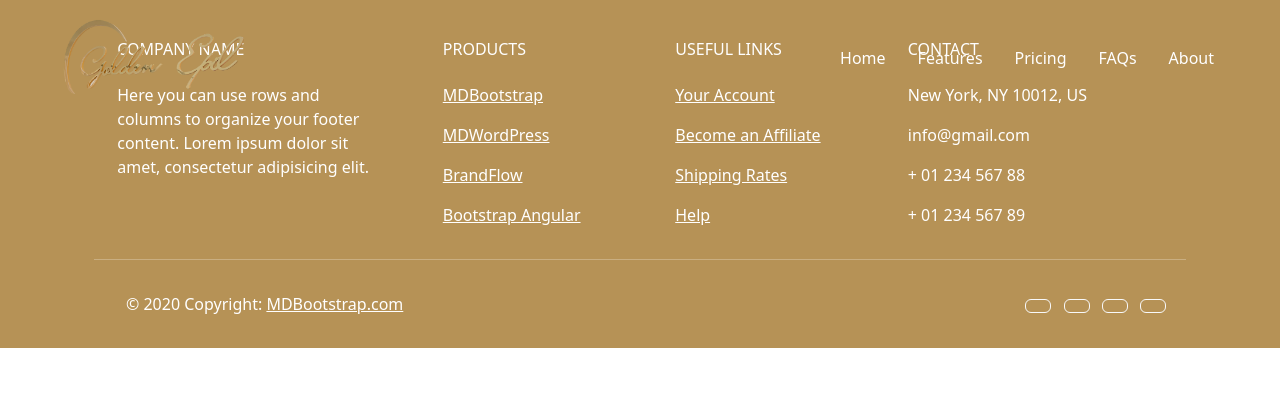
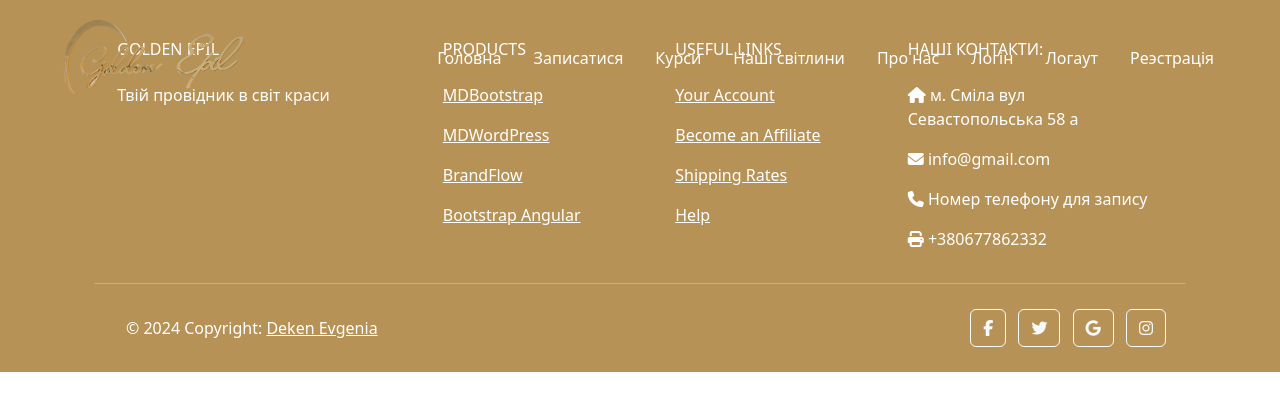
Before and after one commit to guktys/DIPLOM_Symfony, a Symfony app: template templates/base.html.twig in a window 1280 px wide. Shown: the top 411 px of the page. Run offline with Twig, Linux system fonts and the light colour scheme; the template is opened without the code that fills it, so the values that code supplies are empty; some libraries are stand-ins or nearby versions.

Commit message:
Доверстивание главной страницы

```diff
--- a/templates/base.html.twig
+++ b/templates/base.html.twig
@@ -39,6 +39,7 @@
 <script src="{{ asset('js/header.js') }}"></script>
 <!-- Swiper JS -->
 <script src="https://cdn.jsdelivr.net/npm/swiper@11/swiper-bundle.min.js"></script>
+<script src="https://kit.fontawesome.com/58c77c10d4.js" crossorigin="anonymous"></script>
 <!-- Initialize Swiper -->
 <script src="{{ asset('js/swiper.js') }}"></script>
 {% block footer %}
--- a/templates/components/footer.html.twig
+++ b/templates/components/footer.html.twig
@@ -14,12 +14,10 @@
                     <!-- Grid column -->
                     <div class="col-md-3 col-lg-3 col-xl-3 mx-auto mt-3">
                         <h6 class="text-uppercase mb-4 font-weight-bold">
-                            Company name
+                            Golden Epil
                         </h6>
                         <p>
-                            Here you can use rows and columns to organize your footer
-                            content. Lorem ipsum dolor sit amet, consectetur adipisicing
-                            elit.
+                           Твій провідник в світ краси
                         </p>
                     </div>
                     <!-- Grid column -->
@@ -70,11 +68,11 @@
 
                     <!-- Grid column -->
                     <div class="col-md-4 col-lg-3 col-xl-3 mx-auto mt-3">
-                        <h6 class="text-uppercase mb-4 font-weight-bold">Contact</h6>
-                        <p><i class="fas fa-home mr-3"></i> New York, NY 10012, US</p>
+                        <h6 class="text-uppercase mb-4 font-weight-bold">Наші контакти:</h6>
+                        <p><i class="fas fa-home mr-3"></i> м. Сміла вул Севастопольська 58 а</p>
                         <p><i class="fas fa-envelope mr-3"></i> info@gmail.com</p>
-                        <p><i class="fas fa-phone mr-3"></i> + 01 234 567 88</p>
-                        <p><i class="fas fa-print mr-3"></i> + 01 234 567 89</p>
+                        <p><i class="fas fa-phone mr-3"></i>  Номер телефону для запису</p>
+                        <p><i class="fas fa-print mr-3"></i>   +380677862332</p>
                     </div>
                     <!-- Grid column -->
                 </div>
@@ -91,9 +89,9 @@
                     <div class="col-md-7 col-lg-8 text-center text-md-start">
                         <!-- Copyright -->
                         <div class="p-3">
-                            © 2020 Copyright:
-                            <a class="text-white" href="https://mdbootstrap.com/"
-                            >MDBootstrap.com</a
+                            © 2024 Copyright:
+                            <a class="text-white" href=""
+                            >Deken Evgenia</a
                             >
                         </div>
                         <!-- Copyright -->
--- a/templates/components/header.html.twig
+++ b/templates/components/header.html.twig
@@ -1,17 +1,29 @@
 <link href="{{ asset('css/header.css') }}" rel="stylesheet"/>
 
-<div id="header" >
+<div id="header">
     <header class="d-flex flex-wrap justify-content-center py-3 mb-4 ">
         <a href="/" class="d-flex align-items-center mb-3 mb-md-0 me-md-auto link-body-emphasis text-decoration-none">
             <img class="golden_epil_logo" src="{{ asset('images/logo.png') }}" alt="Symfony!"/>
         </a>
 
-        <ul id = "main_menu" class="nav nav-pills">
-            <li class="nav-item"><a href="#" class="nav-link ">Home</a></li>
-            <li class="nav-item"><a href="#" class="nav-link ">Features</a></li>
-            <li class="nav-item"><a href="#" class="nav-link ">Pricing</a></li>
-            <li class="nav-item"><a href="#" class="nav-link ">FAQs</a></li>
-            <li class="nav-item"><a href="#" class="nav-link ">About</a></li>
+        <ul id="main_menu" class="nav nav-pills">
+            <li class="nav-item"><a href="#" class="nav-link ">Головна</a></li>
+            <li class="nav-item"><a href="#" class="nav-link ">Записатися</a></li>
+            <li class="nav-item"><a href="#" class="nav-link ">Курси</a></li>
+            <li class="nav-item"><a href="#" class="nav-link ">Наші світлини</a></li>
+            <li class="nav-item"><a href="#" class="nav-link ">Про нас</a></li>
+            <li class="nav-item">
+                <a class="nav-link" href="{{ path('app_login') }}">
+                    Логін
+                </a></li>
+            <li class="nav-item">
+                <a class="nav-link" href="{{ path('app_logout') }}">
+                    Логаут
+                </a></li>
+            <li class="nav-item">
+                <a class="nav-link" href="{{ path('register_page') }}">
+                    Реэстрація
+                </a></li>
         </ul>
     </header>
 </div>
```
Also changed, not shown: public/css/homepage.css (+45 -1 lines), templates/homepage.html.twig (+48 -26 lines), 2 other files.
